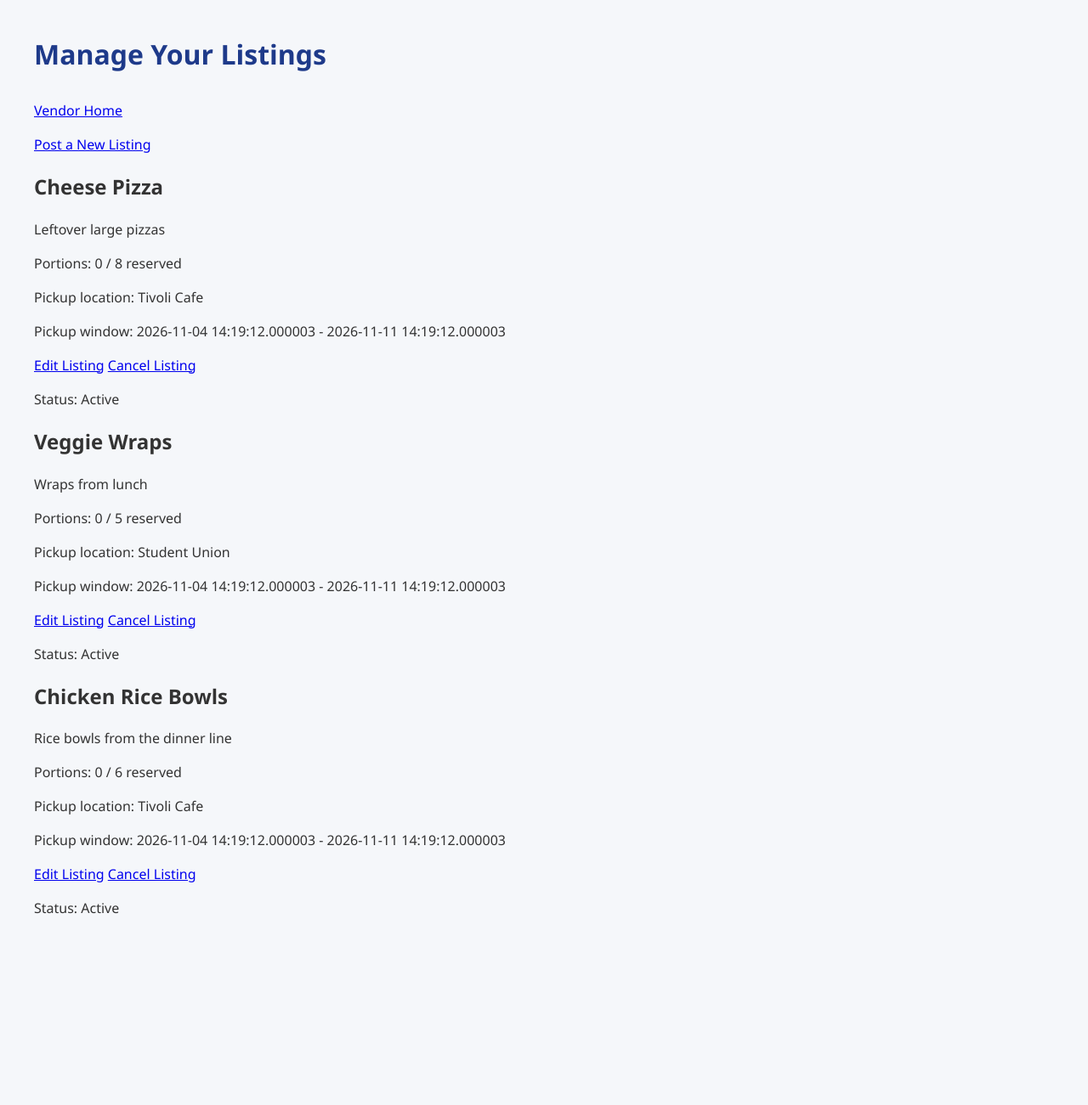
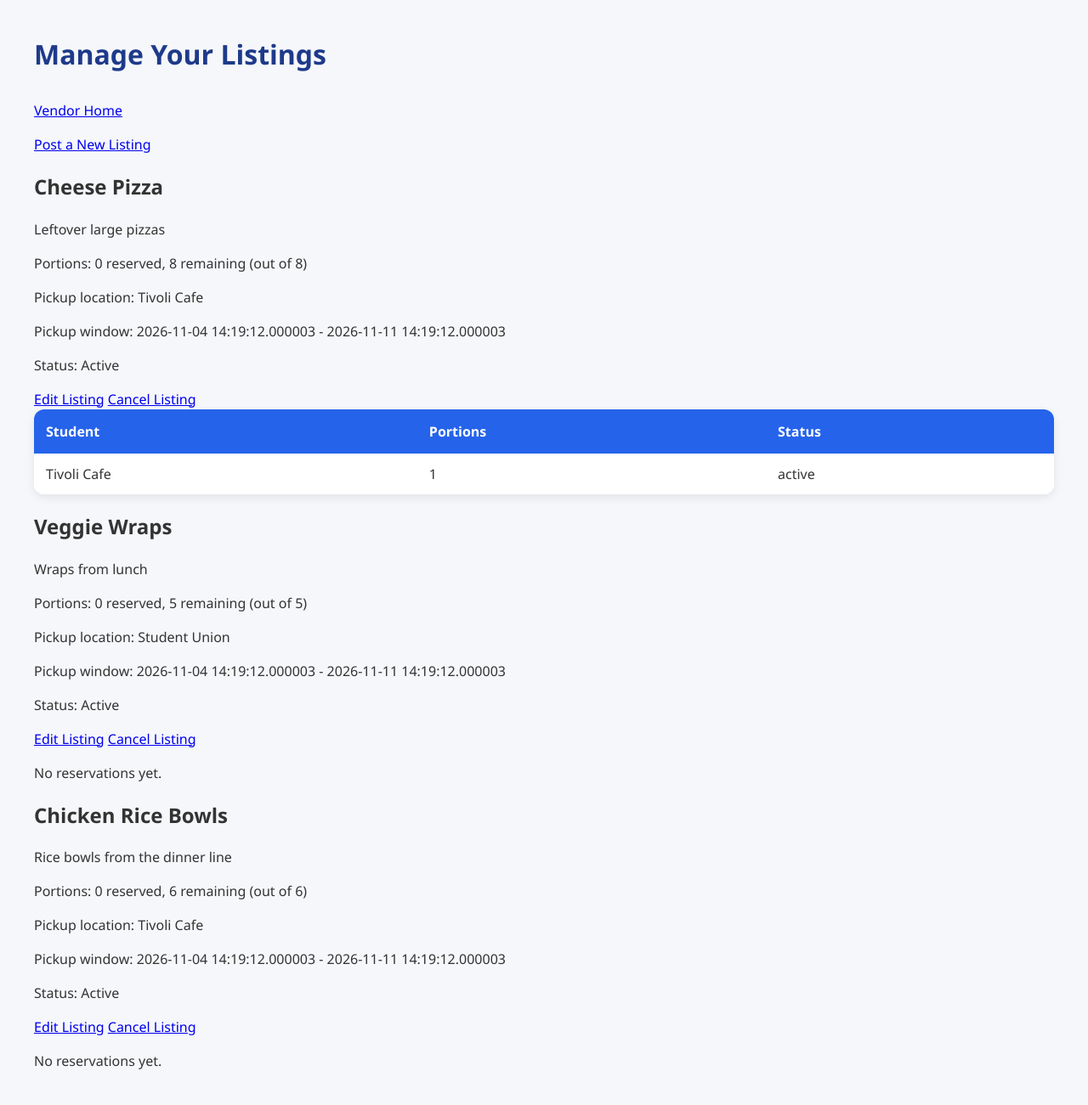
Before and after one commit to lunarOntologist/CS3250_prj-2, a Flask app: page /vendor/listings in a window 1280 px wide. Shown: the whole page at 85% size. Before the commit the page ends 1076 px from the top, so only its background shows below. Run offline with Flask 3, Linux system fonts and the light colour scheme; a user stored in the database is signed in; tables that the repository leaves empty hold one stand-in row (values such as "Sample post").

Commit message:
Fix US5: cancel marks listing and reservations cancelled, only owner can edit/cancel, show ended status and who reserved

```diff
--- a/src/app/routes.py
+++ b/src/app/routes.py
@@ -169,15 +169,20 @@ def manage_listings():
         .all()
     )
 
+    now = datetime.now(timezone.utc).replace(tzinfo=None)
     return render_template(
         'vendor_listings.html',
-        listings=vendor_listings
+        listings=vendor_listings,
+        now=now
     )
 
 @app.route('/vendor/listings/<int:listing_id>/edit', methods=['GET', 'POST'])
 @login_required
 def edit_listing(listing_id):
     listing = Listing.query.filter_by(id=listing_id).first_or_404()
+    # vendors can only edit their own listings
+    if listing.vendor_id != current_user.id:
+        abort(403)
     form = PostListingForm(obj=listing) if request.method == 'GET' else PostListingForm()
     if form.validate_on_submit():
         now = datetime.now(timezone.utc).replace(tzinfo=None)
@@ -207,11 +212,16 @@ def edit_listing(listing_id):
 @login_required
 def cancel_listing(listing_id):
     current_listing = Listing.query.filter_by(id=listing_id).first_or_404()
+    # vendors can only cancel their own listings
+    if current_listing.vendor_id != current_user.id:
+        abort(403)
     rstmt = select(Reservation).where(Reservation.listing.has(Listing.id == listing_id))
     reservations = db.session.scalars(rstmt).all()
+    # mark as cancelled instead of deleting so it still shows up for the vendor and students
     for reservation in reservations:
-        db.session.delete(reservation)
-    db.session.delete(current_listing)
+        if reservation.status == 'active':
+            reservation.status = 'cancelled'
+    current_listing.cancelled = True
     db.session.commit()
 
     return redirect(url_for('home'))
--- a/templates/vendor_listings.html
+++ b/templates/vendor_listings.html
@@ -9,15 +9,36 @@
             <section>
                 <h2>{{ listing.title }}</h2>
                 <p>{{ listing.description }}</p>
-                <p>Portions: {{ listing.portions_reserved }} / {{ listing.portions_total }} reserved</p>
+                <p>Portions: {{ listing.portions_reserved }} reserved, {{ listing.portions_total - listing.portions_reserved }} remaining (out of {{ listing.portions_total }})</p>
                 <p>Pickup location: {{ listing.pickup_location }}</p>
                 <p>Pickup window: {{ listing.pickup_start }} - {{ listing.pickup_end }}</p>
-                <a href="{{ url_for('edit_listing', listing_id=listing.id) }}">Edit Listing</a>
-                <a href="{{ url_for('cancel_listing', listing_id=listing.id) }}">Cancel Listing</a>
                 {% if listing.cancelled %}
                     <p>Status: Cancelled</p>
+                {% elif listing.pickup_end < now %}
+                    <p>Status: Ended</p>
                 {% else %}
                     <p>Status: Active</p>
+                    <a href="{{ url_for('edit_listing', listing_id=listing.id) }}">Edit Listing</a>
+                    <a href="{{ url_for('cancel_listing', listing_id=listing.id) }}">Cancel Listing</a>
+                {% endif %}
+
+                {% if listing.reservations %}
+                    <table>
+                        <thead>
+                            <tr><th>Student</th><th>Portions</th><th>Status</th></tr>
+                        </thead>
+                        <tbody>
+                            {% for r in listing.reservations %}
+                                <tr class="{{ loop.cycle('odd_row', 'even_row') }}">
+                                    <td>{{ r.student.name }}</td>
+                                    <td>{{ r.portions }}</td>
+                                    <td>{{ r.status }}</td>
+                                </tr>
+                            {% endfor %}
+                        </tbody>
+                    </table>
+                {% else %}
+                    <p>No reservations yet.</p>
                 {% endif %}
             </section>
         {% endfor %}
```
